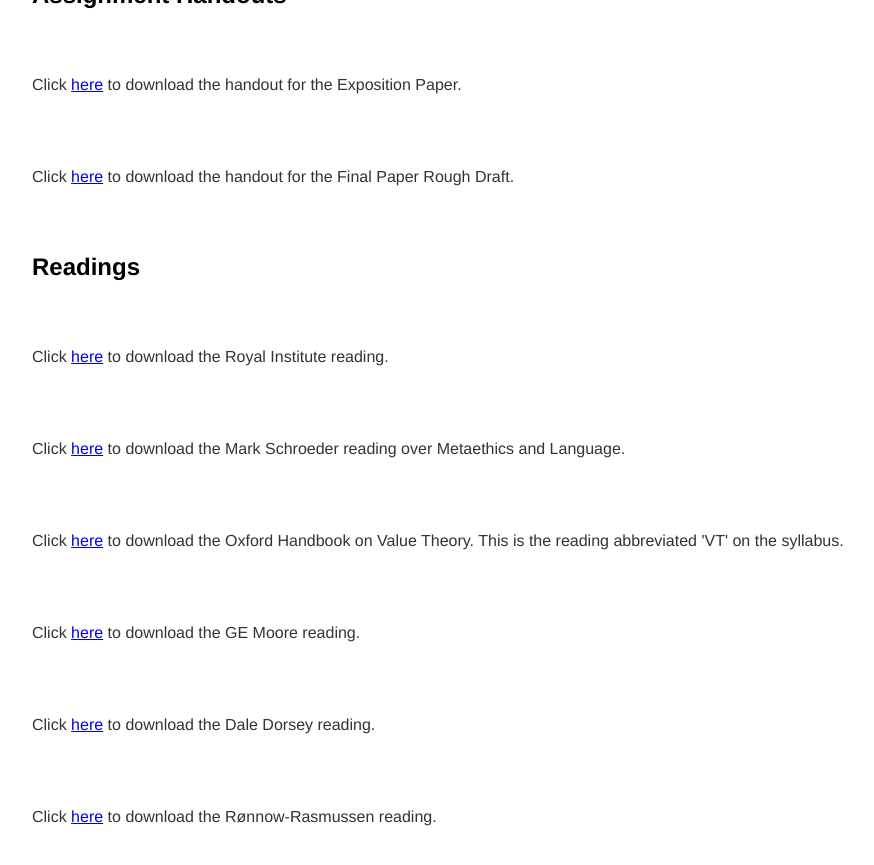
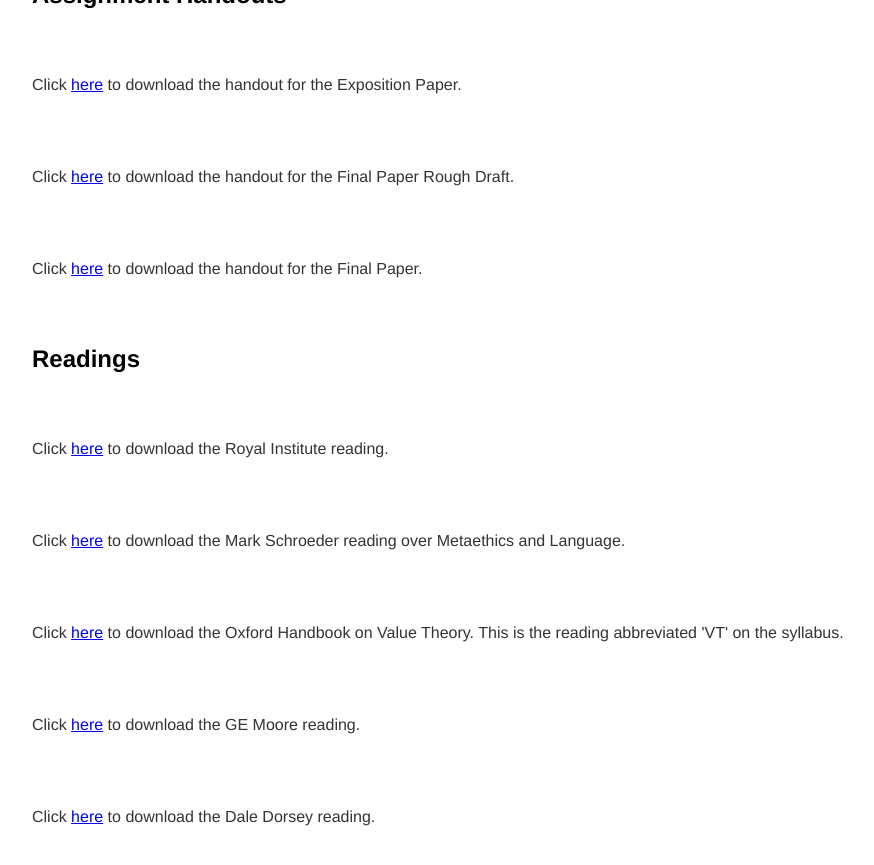
Before and after one commit to kevinjpatton/kevinjpatton.github.io, a Jekyll site: the page built from teaching/phil_3050/index.html, in a window 1280 px wide and 900 px high, scrolled down 322 px. Shown: the top 865 px of the window, without its empty margins (160-1034 px from the left). Built offline with Jekyll 4.4.1, drawn with Linux system fonts in a browser that asks for light colours; Markdown is read by kramdown in place of the engine named in the settings.

Commit message:
Update index.html

```diff
--- a/teaching/phil_3050/index.html
+++ b/teaching/phil_3050/index.html
@@ -7,6 +7,7 @@
 <h2>Assignment Handouts</h2>
 <p>Click <a href="/teaching/phil_3050/Handout - Expo Paper.pdf" target="_blank">here</a> to download the handout for the Exposition Paper.</p>
 <p>Click <a href="/teaching/phil_3050/Handout - ExpoPaper2.pdf" target="_blank">here</a> to download the handout for the Final Paper Rough Draft.</p>
+<p>Click <a href="/teaching/phil_3050/Handout - Final Paper - 3050.pdf" target="_blank">here</a> to download the handout for the Final Paper.</p>
 <h2>Readings</h2>
 <p>Click <a href="/banda/Royal Institute of Philosophy - Teaching Moral Philosophy.pdf" target="_blank">here</a> to download the Royal Institute reading.</p>
 <p>Click <a href="/teaching/phil_3050/Mark Schroeder - Philosophy of Language and Metaethics.pdf" target="_blank">here</a> to download the Mark Schroeder reading over Metaethics and Language.</p>
```
